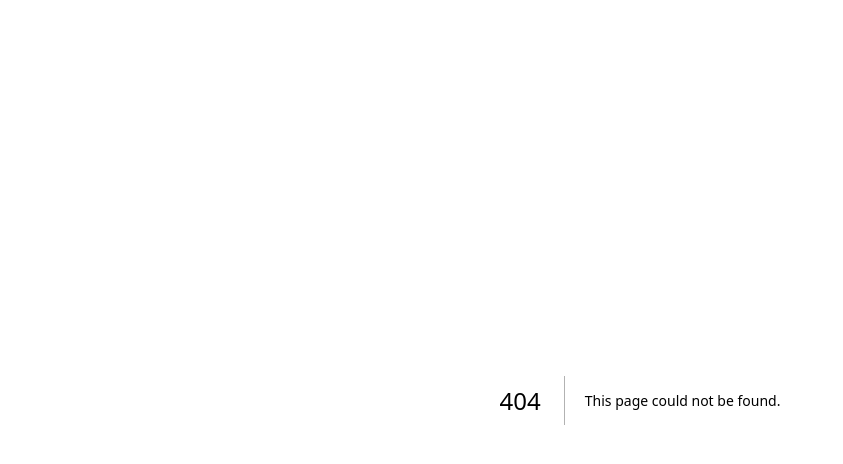
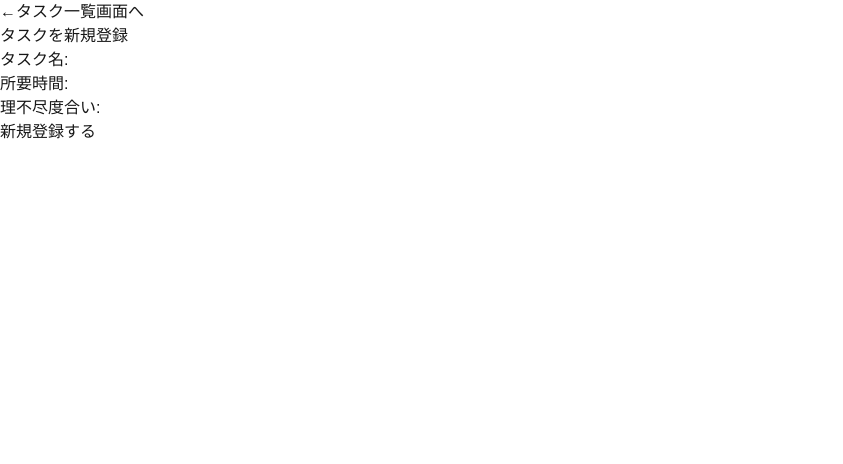
Before and after one commit to renaplus81/NoPainNoGain, a Next.js app: page /addtask/1 in a window 1280 px wide. Before the commit this address had no page. Shown: the top 464 px of the page, without its empty margins (0-843 px from the left). Built offline with nearby package versions, Linux system fonts and the light colour scheme; no server answers.

Commit message:
roughly coded addtask_page 0915 10:30

```diff
--- /dev/null
+++ b/src/app/addtask/[userId]/page.tsx
@@ -0,0 +1,92 @@
+import {prisma} from "@/lib/prisma";
+import {redirect} from "next/navigation";
+import Link from"next/link";
+
+//タスクの新規追加
+
+type Props = {
+    params: Promise<{ userId: string }>;
+};
+
+export default function RegisterNewTask({params}:Props){
+
+    async function RegisterTask(formData:FormData){
+        "use server";
+        const { userId } = await params;
+
+        //paramsからとったuserIdがあるので、それを使う。
+        const user_id = Number(userId);
+        //as stringは、ある値が確実に文字列(string)型であることをコンパイラに保証するため
+        const task_name = formData.get("task_name") as string;
+        //Number()を追加、フォーム入力のものは文字列型で返ってくるため
+        const duration = Number(formData.get("duration") as string);
+        const irrational = Number(formData.get("irrational") as string);
+
+
+        const makesureTitle = await prisma.task.findFirst({
+            where:{
+                task_name: task_name,
+            },
+        });
+
+        if(makesureTitle){
+            redirect(`/`)
+            //　まだタスク編集画面一覧を作っていないため一旦仮のURL
+        }
+
+        const createTask = await prisma.task.create({
+            data:{
+                user_id,
+                task_name,
+                duration,
+                irrational,
+            },
+        });
+
+        //仮URL
+        redirect(`/`)
+            //　まだタスク編集画面一覧を作っていないため一旦仮のURL
+    }
+
+    return (
+        <div>
+            <Link href="/">
+            {/* まだタスク編集画面一覧を作っていないため一旦仮のURL */}
+            ←タスク一覧画面へ
+            </Link>
+
+            <h1>タスクを新規登録</h1>
+
+            <form action={RegisterTask}>
+                <div>
+                    <label>タスク名: </label>
+                    <input
+                    name="task_name"
+                    required />
+                </div>
+                <div>
+                    <label>所要時間: </label>
+                    <input
+                    name="duration"
+                    required />
+                </div>
+                <div>
+                    <label>理不尽度合い: </label>
+                    <input
+                    name="irrational"
+                    required />
+                </div>
+
+
+                <div>
+                    <button type="submit">新規登録する</button>
+                </div>
+
+                {/* 仮URL */}
+                {/* <div>
+                    <Link href="/">タスク一覧へ戻る</Link>
+                </div> */}
+            </form>
+        </div>
+    )
+}
```
